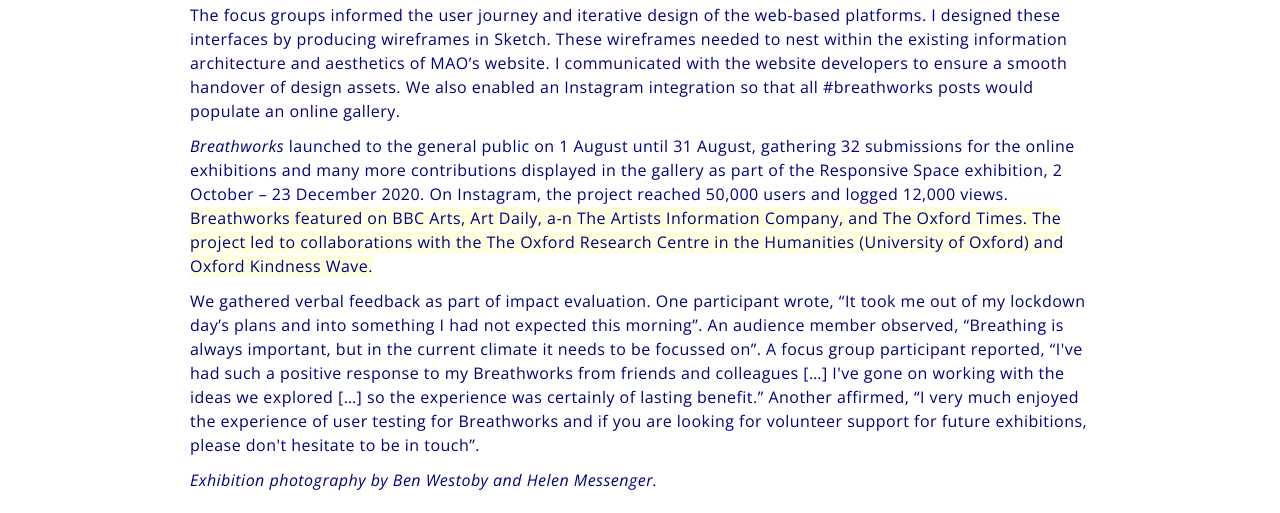
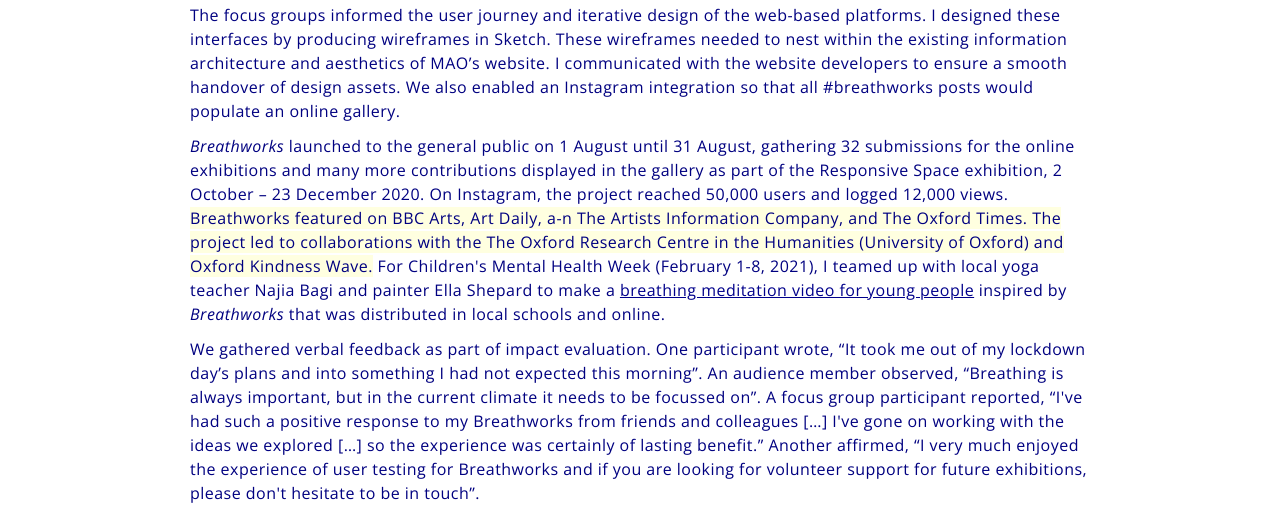
Before and after one commit to lucyrose93/aerography, a plain HTML site: page breathworks.html in a window 1280 px wide. Shown: the part 1080-1593 px from the top of the page. Drawn offline with nearby package versions, Linux system fonts and the light colour scheme.

Commit message:
add young ppl project to breathworks
added text and youtube iframe at bottom of page

```diff
--- a/breathworks.html
+++ b/breathworks.html
@@ -33,8 +33,7 @@
             <p> The intention was to create an accessible framework that would allow a range of experiences to find creative expression. The gallery’s audiences were invited to capture an experience related to breathing, submitting an image and 20-60 seconds of audio via a simple web form. These media were then layered with a circular sound wave before being uploaded to social media and an online exhibition. This systematic approach was inspired by arts-based research: the practice was designed as a repeatable experiment.</p>
             <p><i>Breathworks</i> was co-designed with two focus groups that met regularly in June and July of 2020. Participants were a mix of gallery volunteers and people who responded to an online open call, hailing from a range of disciplines and professions but with an implied interest in the arts. Participants had the opportunity to try out and feedback on the ‘usability’ of the project’s participatory platforms; they were also invited to take part in the project once live, thus helping to build following amongst their own networks.</p>
             <p> The focus groups informed the user journey and iterative design of the web-based platforms. I designed these interfaces by producing wireframes in Sketch. These wireframes needed to nest within the existing information architecture and aesthetics of MAO’s website. I communicated with the website developers to ensure a smooth handover of design assets. We also enabled an Instagram integration so that all #breathworks posts would populate an online gallery.</p>
-
-            <p><i>Breathworks</i> launched to the general public on 1 August until 31 August, gathering 32 submissions for the online exhibitions and many more contributions displayed in the gallery as part of the Responsive Space exhibition, 2 October – 23 December 2020. On Instagram, the project reached 50,000 users and logged 12,000 views. <span class="highlight">Breathworks featured on BBC Arts, Art Daily, a-n The Artists Information Company, and The Oxford Times. The project led to collaborations with the The Oxford Research Centre in the Humanities (University of Oxford) and Oxford Kindness Wave.</span></p>
+            <p><i>Breathworks</i> launched to the general public on 1 August until 31 August, gathering 32 submissions for the online exhibitions and many more contributions displayed in the gallery as part of the Responsive Space exhibition, 2 October – 23 December 2020. On Instagram, the project reached 50,000 users and logged 12,000 views. <span class="highlight">Breathworks featured on BBC Arts, Art Daily, a-n The Artists Information Company, and The Oxford Times. The project led to collaborations with the The Oxford Research Centre in the Humanities (University of Oxford) and Oxford Kindness Wave.</span> For Children's Mental Health Week (February 1-8, 2021), I teamed up with local yoga teacher Najia Bagi and painter Ella Shepard to make a <a href="https://www.torch.ox.ac.uk/article/my-friend-the-sea-a-breath-meditation-story-for-children" target="_blank">breathing meditation video for young people</a> inspired by <em>Breathworks</em> that was distributed in local schools and online.</p>
             <p>We gathered verbal feedback as part of impact evaluation. One participant wrote, “It took me out of my lockdown day’s plans and into something I had not expected this morning”. An audience member observed, “Breathing is always important, but in the current climate it needs to be focussed on”. A focus group participant reported, “I've had such a positive response to my Breathworks from friends and colleagues […] I've gone on working with the ideas we explored […] so the experience was certainly of lasting benefit.” Another affirmed, “I very much enjoyed the experience of user testing for Breathworks and if you are looking for volunteer support for future exhibitions, please don't hesitate to be in touch”.</p>
             <p><i>Exhibition photography by Ben Westoby and Helen Messenger.</i></p>
 
@@ -45,10 +44,10 @@
             <img src="imgs/breathworks/breathworks-online.png">
             <img src="imgs/breathworks/breathworks-prototypes.png">
             <img src="imgs/breathworks/breathworks-scan.png">
-                        <img src="imgs/breathworks/breathworks-baby.jpeg">
+            <img src="imgs/breathworks/breathworks-baby.jpeg">
 
-                        <img src="imgs/breathworks/breathworks-3d-2.png">
-                        <img src="imgs/breathworks/breathworks-green.jpeg">
+            <img src="imgs/breathworks/breathworks-3d-2.png">
+            <img src="imgs/breathworks/breathworks-green.jpeg">
 
             <img src="imgs/breathworks/breathworks-blue.jpeg">
 
@@ -59,12 +58,12 @@
 
         <iframe src="https://www.youtube.com/embed/ZA3wVMVWrHI?si=teWdogT__DRRUhD4&amp;start=1" title="YouTube video player" frameborder="0" allow="accelerometer; autoplay; clipboard-write; encrypted-media; gyroscope; picture-in-picture; web-share" allowfullscreen class="responsive_iframe" id="breathworks_video"></iframe>
 
+        <iframe src="https://www.youtube.com/embed/5wZMsIdz_wA?si=xTLgbXWs-hzj1wbE" title="YouTube video player" frameborder="0" allow="accelerometer; autoplay; clipboard-write; encrypted-media; gyroscope; picture-in-picture; web-share" allowfullscreen class="responsive_iframe" id="breathworks_video"></iframe>
+
         <p class="return_portfolio"><a href="works.html">return to portfolio</a></p>
     </article>
 
     <footer><a href="https://uk.linkedin.com/in/lucysabin" target="_blank">Lucy Sabin</a> | UCL Geography | PhD 2020-24</footer>
 
     <script src="scroll.js"></script>
-</body>
-
-</html>
+</body></html>
```
